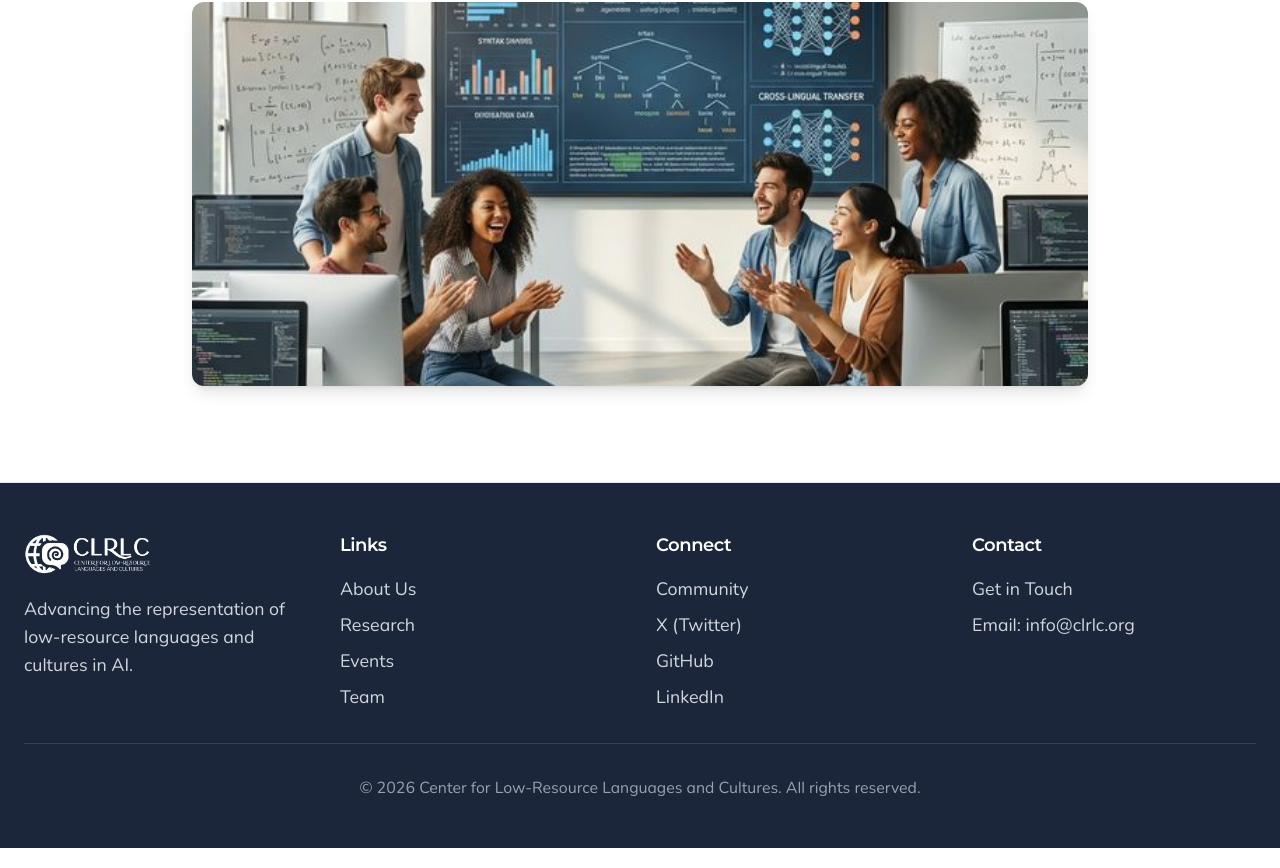
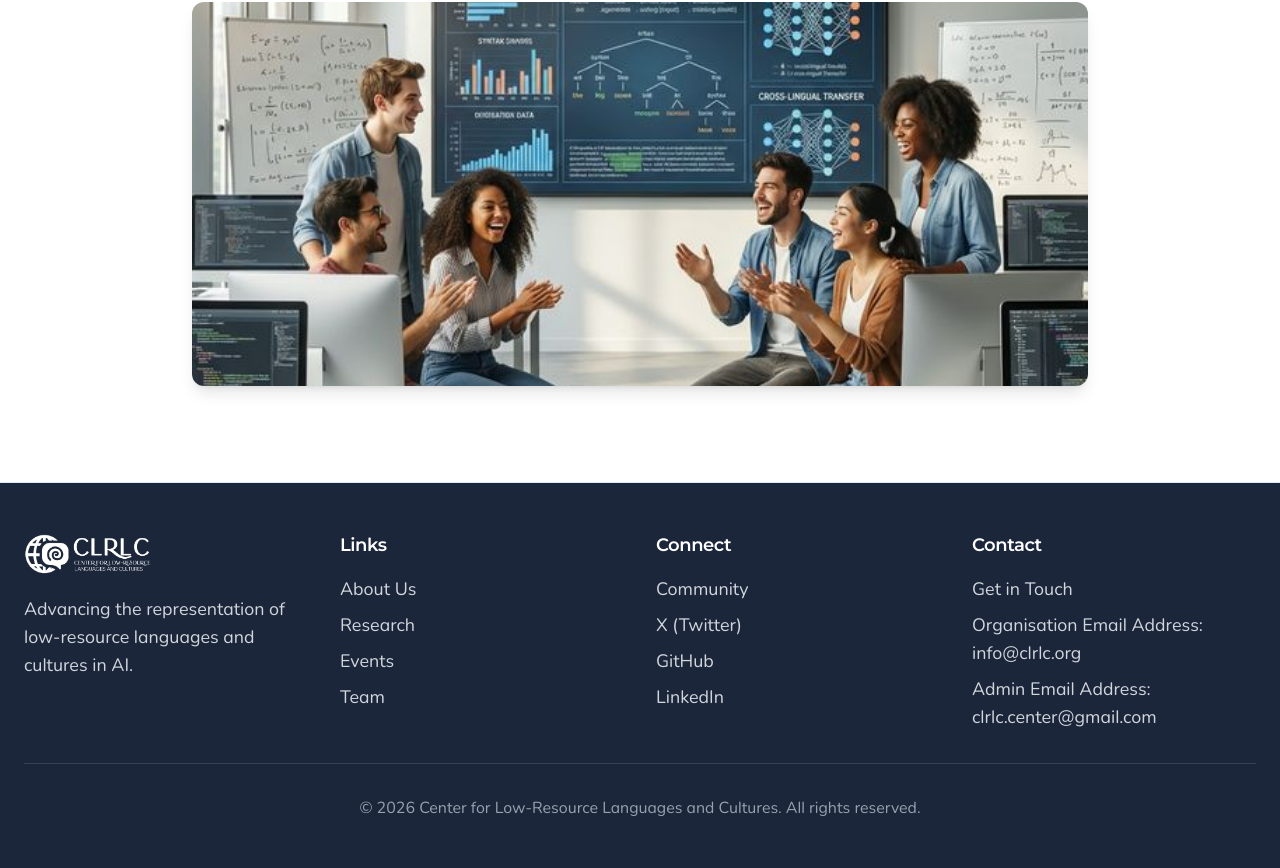
Before and after one commit to clrlc-org/clrlc, a Next.js app: page /about in a window 1280 px wide. Shown: the part 413-1281 px from the top of the page. Built offline with nearby package versions, Linux system fonts and the light colour scheme.

Commit message:
Update Footer component with admin email details
Added admin email address to the contact section.

```diff
--- a/src/components/Footer.tsx
+++ b/src/components/Footer.tsx
@@ -114,7 +114,20 @@ export function Footer() {
                   Get in Touch
                 </Link>
               </li>
-              <a href="mailto:info@clrlc.org">Email: info@clrlc.org</a>
+
+              <li>
+                <span>Organisation Email Address:</span>
+                <a href="mailto:info@clrlc.org">
+                  <br /> info@clrlc.org
+                </a>
+              </li>
+
+              <li>
+                <span>Admin Email Address: </span>
+                <a href="mailto:clrlc.center@gmail.com">
+                  <br /> clrlc.center@gmail.com
+                </a>
+              </li>
             </ul>
           </div>
         </div>
```
